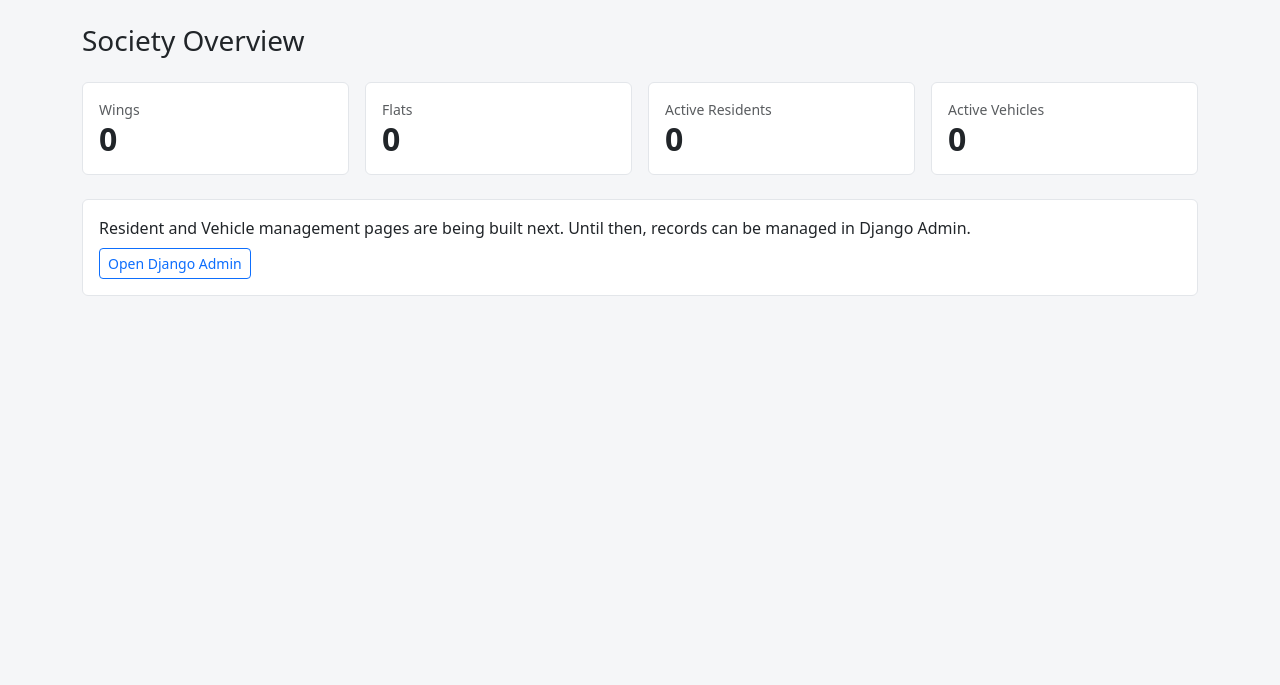
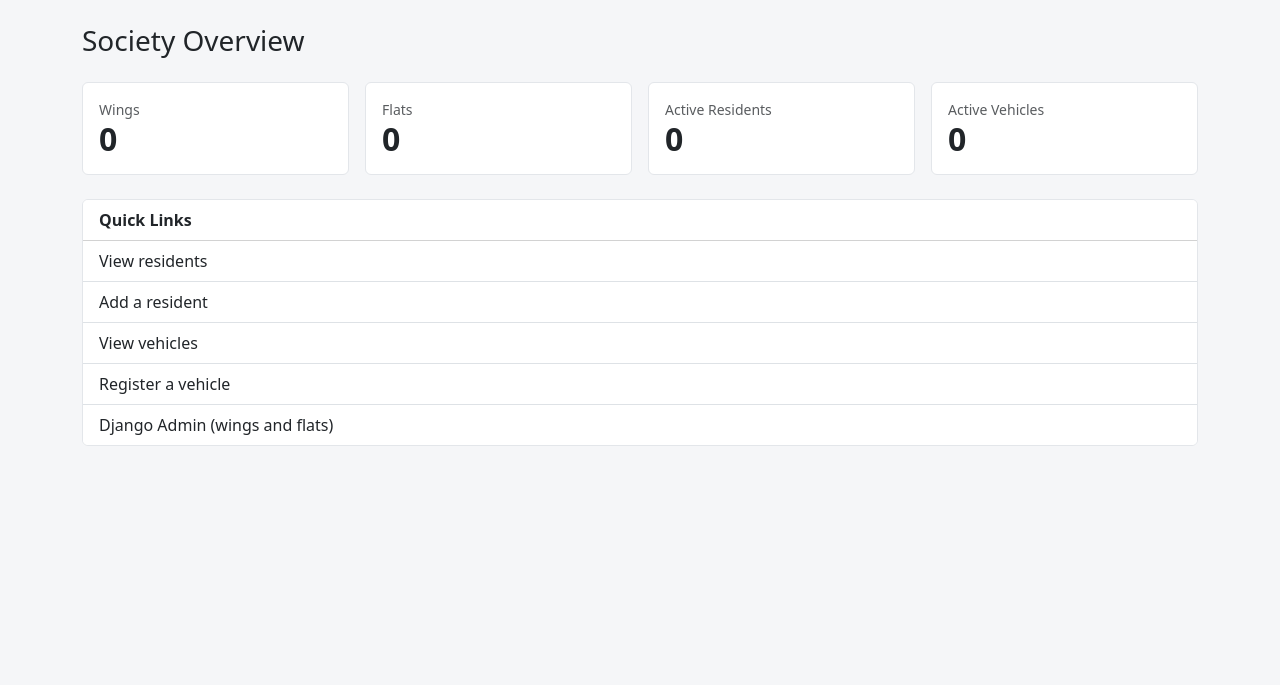
Before and after one commit to gaurivvv/HousingSocietyVTS, a Django app: page / in a window 1280 px wide. Shown: the part 56-741 px from the top of the page. Run offline with Django 5.2, Linux system fonts and the light colour scheme; data that the repository does not hold is empty.

Commit message:
Replace outdated home page note with quick links and add test

```diff
--- a/templates/dashboard/home.html
+++ b/templates/dashboard/home.html
@@ -41,12 +41,13 @@
 </div>
 
 <div class="card">
-    <div class="card-body">
-        <p class="mb-2">
-            Resident and Vehicle management pages are being built next.
-            Until then, records can be managed in Django Admin.
-        </p>
-        <a href="{% url 'admin:index' %}" class="btn btn-outline-primary btn-sm">Open Django Admin</a>
+    <div class="card-header bg-white fw-semibold">Quick Links</div>
+    <div class="list-group list-group-flush">
+        <a href="{% url 'residents:resident_list' %}" class="list-group-item list-group-item-action">View residents</a>
+        <a href="{% url 'residents:resident_create' %}" class="list-group-item list-group-item-action">Add a resident</a>
+        <a href="{% url 'vehicles:vehicle_list' %}" class="list-group-item list-group-item-action">View vehicles</a>
+        <a href="{% url 'vehicles:vehicle_create' %}" class="list-group-item list-group-item-action">Register a vehicle</a>
+        <a href="{% url 'admin:index' %}" class="list-group-item list-group-item-action">Django Admin (wings and flats)</a>
     </div>
 </div>
 {% endblock %}
```
Also changed, not shown: dashboard/tests.py (+11 -0 lines).
